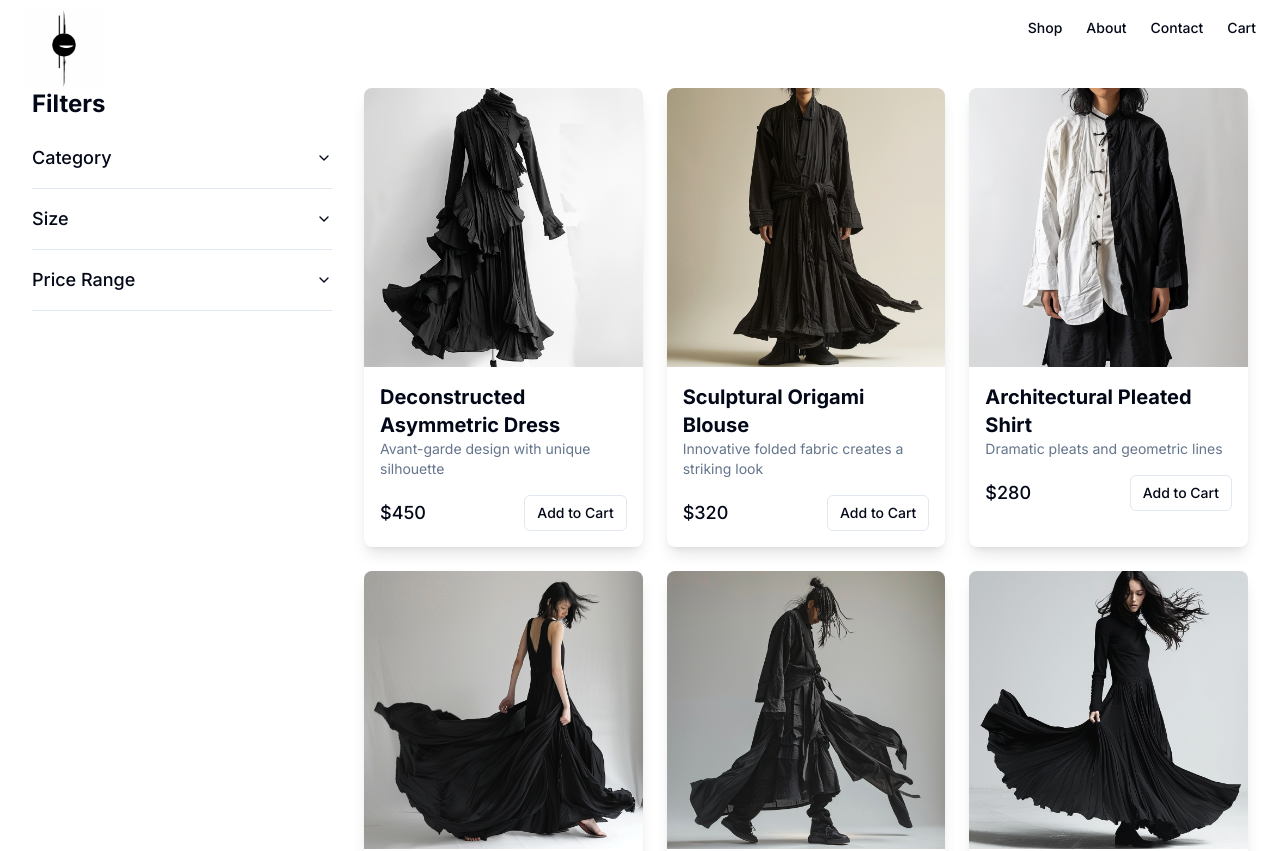
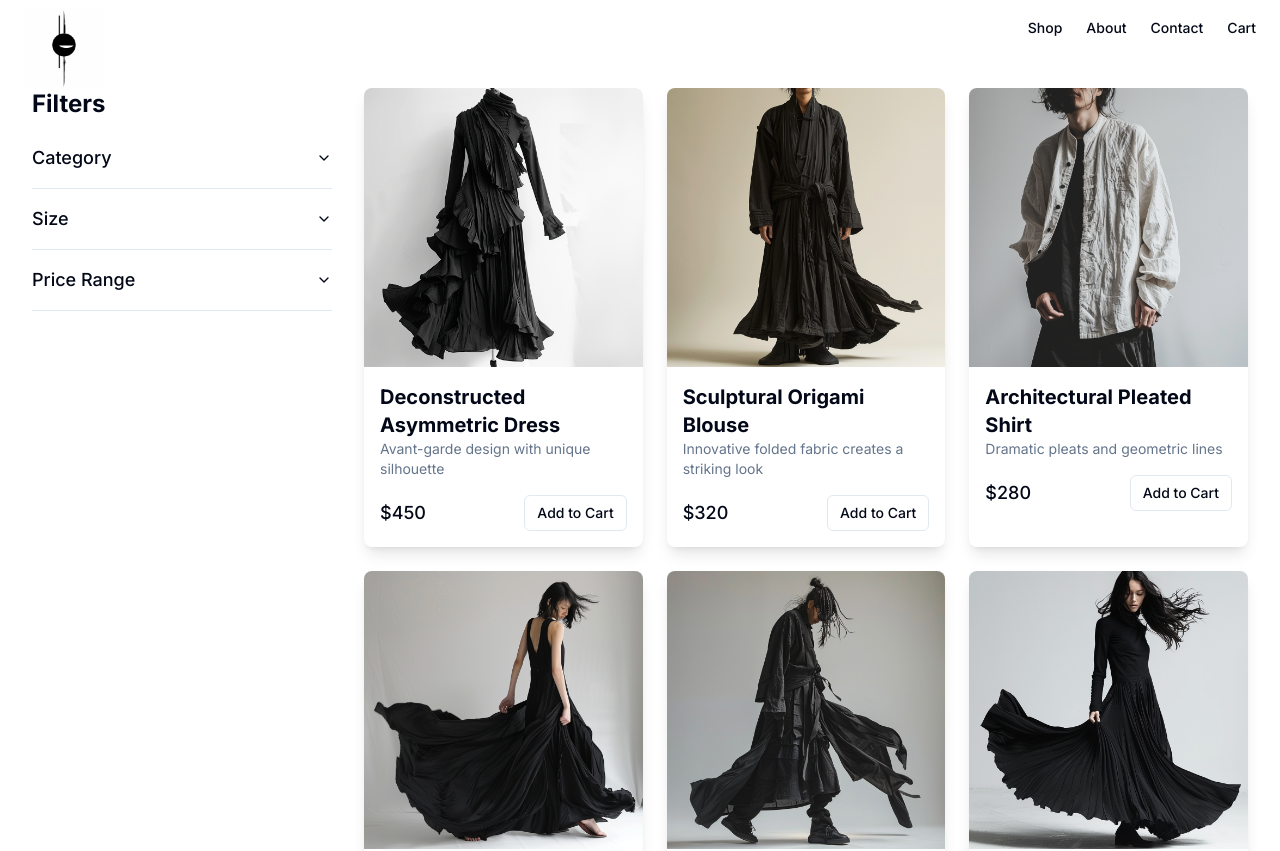
Before and after one commit to jon-jc/fashion, a Next.js app: page /shop in a window 1280 px wide. Shown: the top 851 px of the page. Built offline with nearby package versions, Linux system fonts and the light colour scheme.

Commit message:
Update product image in catalog, fix image display

```diff
--- a/components/productcatalog.tsx
+++ b/components/productcatalog.tsx
@@ -57,7 +57,7 @@ export function ProductCatalog() {
     },
     {
       id: 3,
-      image: "/shirt1.png",
+      image: "/shirt2.png",
       title: "Architectural Pleated Shirt",
       description: "Dramatic pleats and geometric lines",
       price: 280,
```
